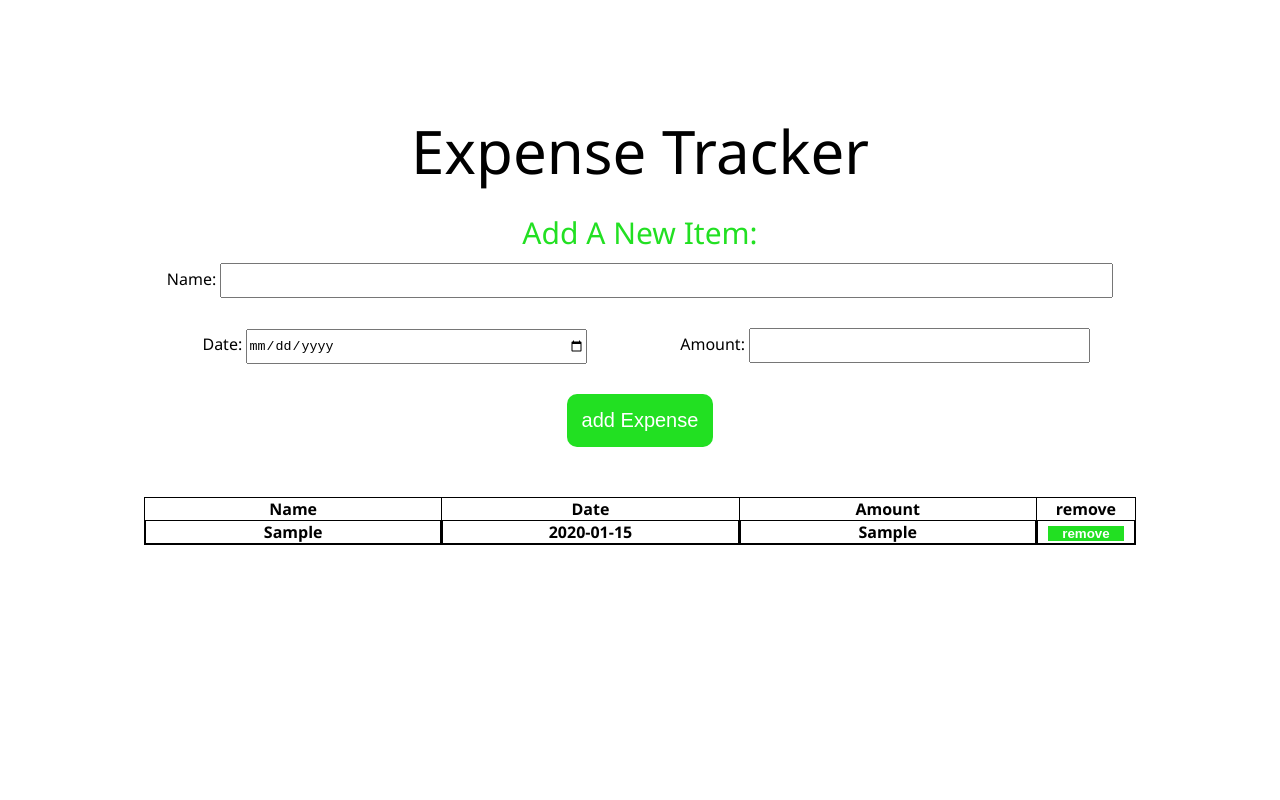
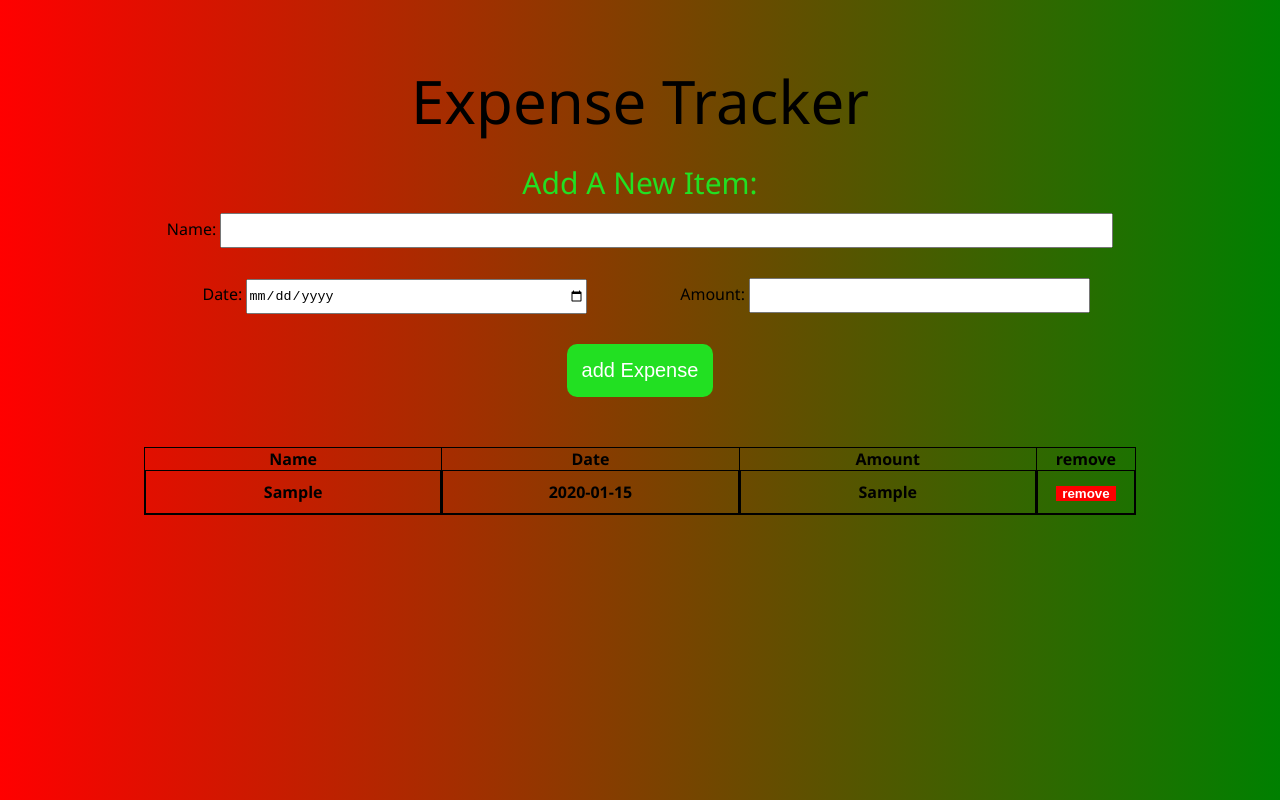
Before and after one commit to jirane/Expense-Tracker, a plain HTML site: page index.html in a window 1280 px wide. Both pictures are taken after typing "Sample", "2020-01-15", "Sample" into the empty fields and a click on the button "add Expense". Drawn offline with Linux system fonts and the light colour scheme.

Commit message:
small change

```diff
--- a/main.js
+++ b/main.js
@@ -1,62 +1,58 @@
 // set up
 let addButton = document.getElementById('addButton');
-let Name = document.querySelector("#name")
-let Date = document.querySelector("#Date")
-let Amount = document.querySelector("#Amount")
-
-
-
-
+let Name = document.querySelector('#name');
+let Date = document.querySelector('#Date');
+let Amount = document.querySelector('#Amount');
+console.log(Amount.value);
 // set button function
-addButton.onclick = function add(){
-    if(Name.value==='' || Date.value==='' || Amount.value===''){
-        alert('please make sure the you filled all the required inputes')
-    }
-    else{
+addButton.onclick = function add() {
+	if (Name.value === '' || Date.value === '' || Amount.value === '') {
+		alert('please make sure the you filled all the required inputes');
+	} else {
 		//create td name
-        const tableDataName = document.createElement('td')
-        tableDataName.classList = 'data-name'
-        tableDataName.style.display='block';
+		const tableDataName = document.createElement('td');
+		tableDataName.classList = 'data-name';
+		tableDataName.style.display = 'block';
 		tableDataName.innerHTML = Name.value;
-        let headName = document.getElementById('head-name')
-        headName.appendChild(tableDataName)
-        Name.value='';
+		const headName = document.getElementById('head-name');
+		headName.appendChild(tableDataName);
+		Name.value = '';
 
 		// create td date
-        const tableDataDate = document.createElement('td')
+		const tableDataDate = document.createElement('td');
 		tableDataDate.classList = 'data-date';
-        tableDataDate.style.display='block';
+		tableDataDate.style.display = 'block';
 		tableDataDate.innerHTML = Date.value;
-        let headDate= document.getElementById('head-date')
-        headDate.appendChild(tableDataDate)
-        Date.value='';
+		const headDate = document.getElementById('head-date');
+		headDate.appendChild(tableDataDate);
+		Date.value = '';
 
 		//create td amount
 		const tableDataAmount = document.createElement('td');
 		tableDataAmount.classList = 'data-amount';
-        tableDataAmount.style.display='block';
+		tableDataAmount.style.display = 'block';
 		tableDataAmount.innerHTML = Amount.value;
-        let headAmount = document.getElementById('head-amount');
-        headAmount.appendChild(tableDataAmount)
-        Amount.value='';
+		const headAmount = document.getElementById('head-amount');
+		headAmount.appendChild(tableDataAmount);
+		Amount.value = '';
 
 		//create remove button
-        let thremovebutton = document.getElementById('removeButton');
-        let tdremovebutton = document.createElement('td');
-        tdremovebutton.style.display='block'
-        thremovebutton.appendChild(tdremovebutton)
-        let removebutton = document.createElement('input');
-        removebutton.setAttribute("type","button");
-        removebutton.style = 'background-color:rgb(34, 224, 34); border:none; cursor:pointer; color:#fff;font-weight:800;'
+		const thremovebutton = document.getElementById('removeButton');
+		const tdremovebutton = document.createElement('td');
+		tdremovebutton.style.display = 'block';
+		thremovebutton.appendChild(tdremovebutton);
+		const removebutton = document.createElement('input');
+		removebutton.setAttribute('type', 'button');
+		removebutton.style = 'background-color:red; border:none; cursor:pointer; color:#fff;font-weight:800;';
 		// thremovebutton.style.display='inline';
-        removebutton.setAttribute('value','remove')
+		removebutton.setAttribute('value', 'remove');
 		tdremovebutton.appendChild(removebutton);
 		//remove items function
-        removebutton.onclick = ()=> {
-                                    tableDataName.remove()
-                                    tableDataDate.remove()
-                                    tableDataAmount.remove()
-                                    tdremovebutton.remove()
+		removebutton.onclick = () => {
+			tableDataName.remove();
+			tableDataDate.remove();
+			tableDataAmount.remove();
+			tdremovebutton.remove();
+		};
 	}
-    }
-}
+};
--- a/style.css
+++ b/style.css
@@ -3,12 +3,19 @@
     padding:0;
     margin:0;
 }
+td{
+    padding:10px;
+}
 html, body{
     font-family:'Segoe UI', Tahoma, Geneva, Verdana, sans-serif;
 }
 .expense-tracker{
+    width:100vw;
+    height: 100vh;
+    margin:auto;
+    padding: 50px 0;
+    background-image:linear-gradient(to right ,red,green);
     text-align:center;
-    margin-top:100px;
 }
 .expense-tracker .container{
     width:992px;
```
Also changed, not shown: index.html (+1 -1 lines). Lines whose indentation alone changed are shown as unchanged.
